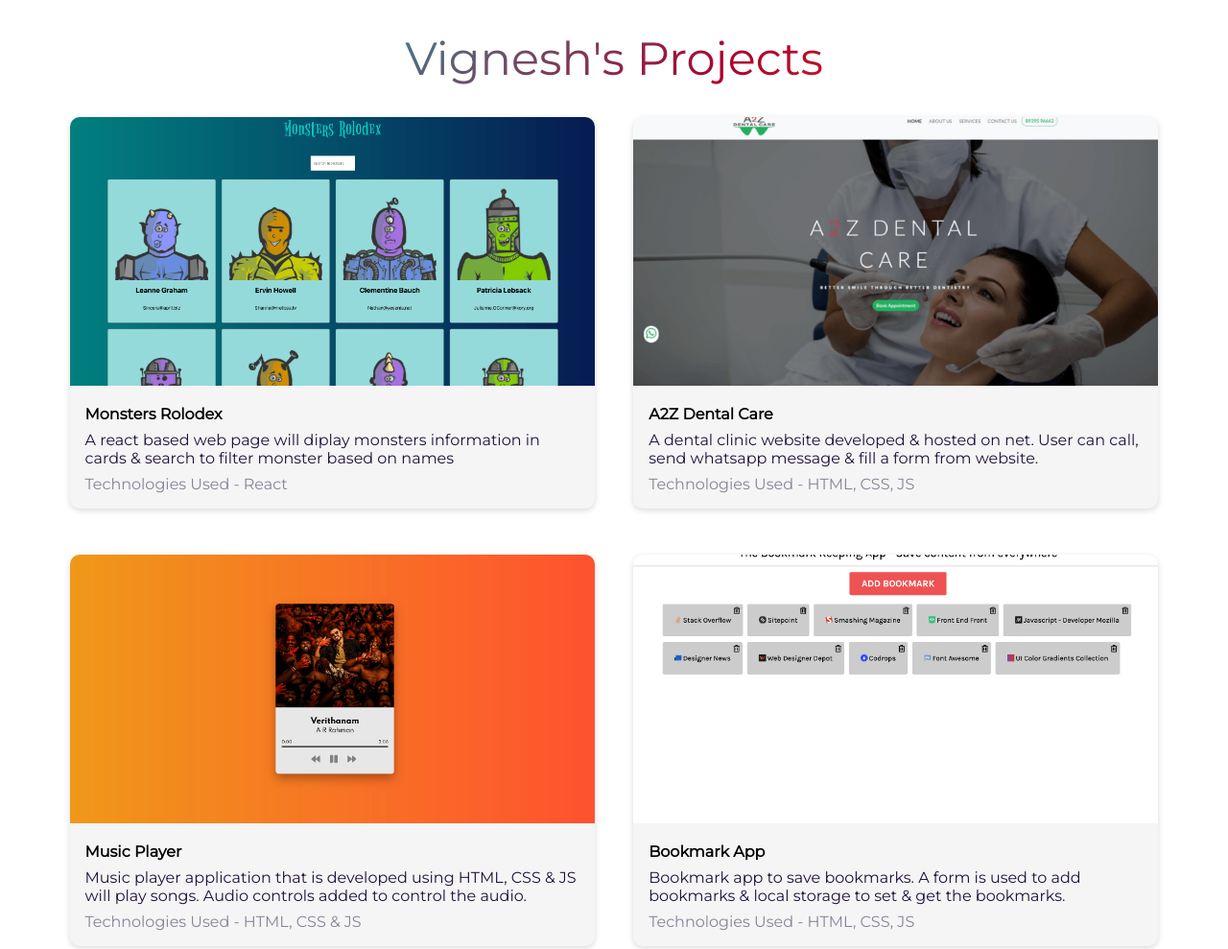
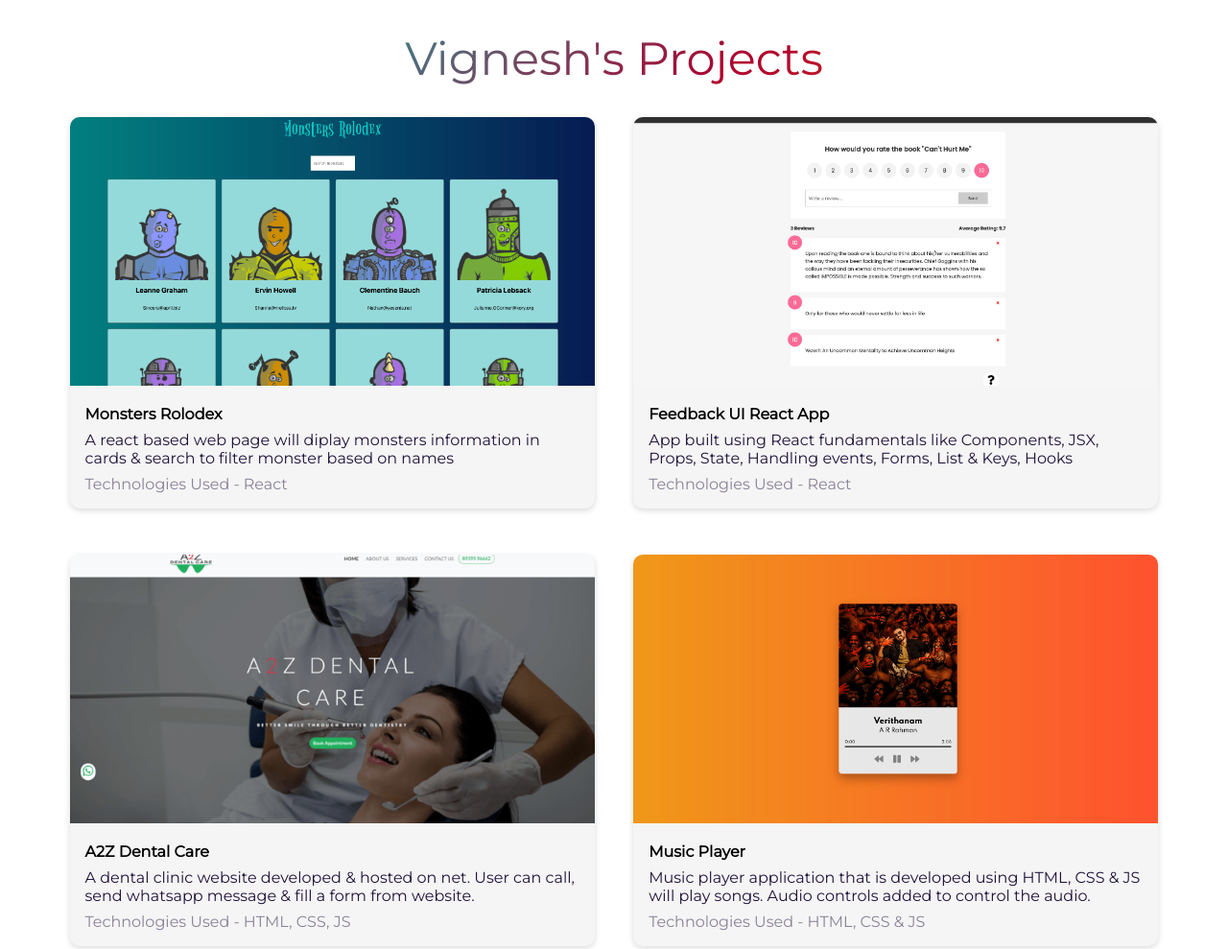
Before and after one commit to Vignesh-Mariappan/vignesh-projects, a plain HTML site: page index.html in a window 1280 px wide. Shown: the top 989 px of the page at 96% size. Drawn offline with Linux system fonts and the light colour scheme.

Commit message:
added feedback ui react app

```diff
--- a/assets/projects.json
+++ b/assets/projects.json
@@ -6,6 +6,14 @@
         "description": "A react based web page will diplay monsters information in cards & search to filter monster based on names",
         "technologies": "React",
         "imgSrc": "assets/images/monsters-rolodex.png"
+    },
+    {
+        "id": "10",
+        "title": "Feedback UI React App",
+        "link": "https://candid-fudge-eccb25.netlify.app/",
+        "description": "App built using React fundamentals like Components, JSX, Props, State, Handling events, Forms, List & Keys, Hooks",
+        "technologies": "React",
+        "imgSrc": "assets/images/feedback-ui-app.jpg"
     },
     {
         "id": "3",
--- a/style.scss
+++ b/style.scss
@@ -24,7 +24,7 @@ body {
     -webkit-background-clip: text;
     -webkit-text-fill-color: transparent;
     text-align: center;
-    padding: 0 0 2rem 0 ;
+    padding: 0 0 2rem 0;
 
     @media screen and (max-width: 715px) {
       //do Smth
@@ -53,13 +53,15 @@ body {
     }
 
     @media screen and (max-width: 1320px) {
-      //do Smth
       width: 45%;
     }
 
     @media screen and (max-width: 715px) {
-      //do Smth
       width: 90%;
+    }
+
+    @media screen and (max-width: 600px) {
+      width: 100%;
     }
 
     .card-link {
```
Also changed, not shown: assets/images/feedback-ui-app.jpg (added), style.css, 3 other files.
